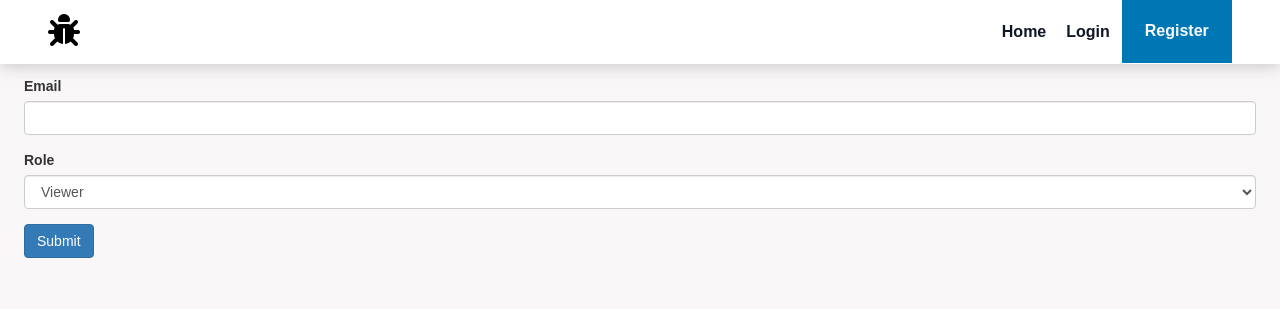
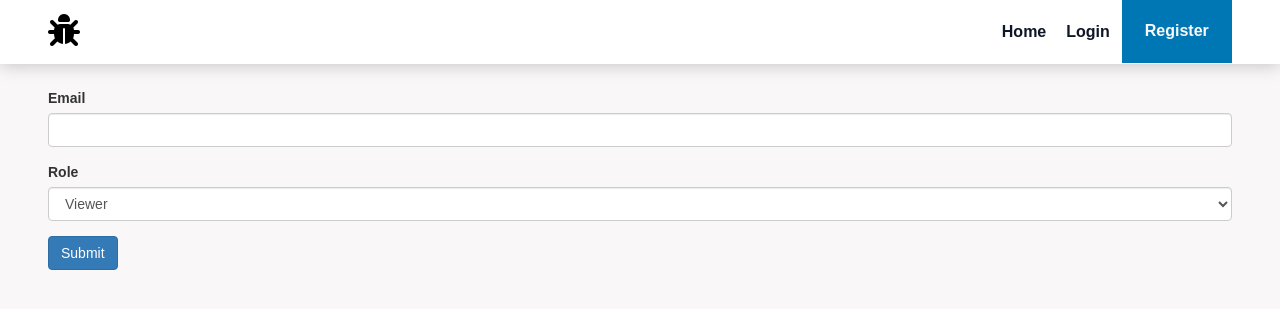
Before and after one commit to andrew-zabloudil/DevTick, a Flask app: template templates/add_user.html in a window 1280 px wide. Shown: the top 309 px of the page. Run offline with Flask 2, Linux system fonts and the light colour scheme; the template is opened without the code that fills it: values that come from a table or form of the project are taken from there, others are empty; some libraries are stand-ins or nearby versions.

Commit message:
Add form class to form

```diff
--- a/templates/add_user.html
+++ b/templates/add_user.html
@@ -4,7 +4,7 @@
 {% block content %}
 {% include "header.html" %}
 
-<div>
+<div class="form">
     {{ wtf.quick_form(form, novalidate=True, button_map={"submit": "primary"}) }}
 </div>
 
```
